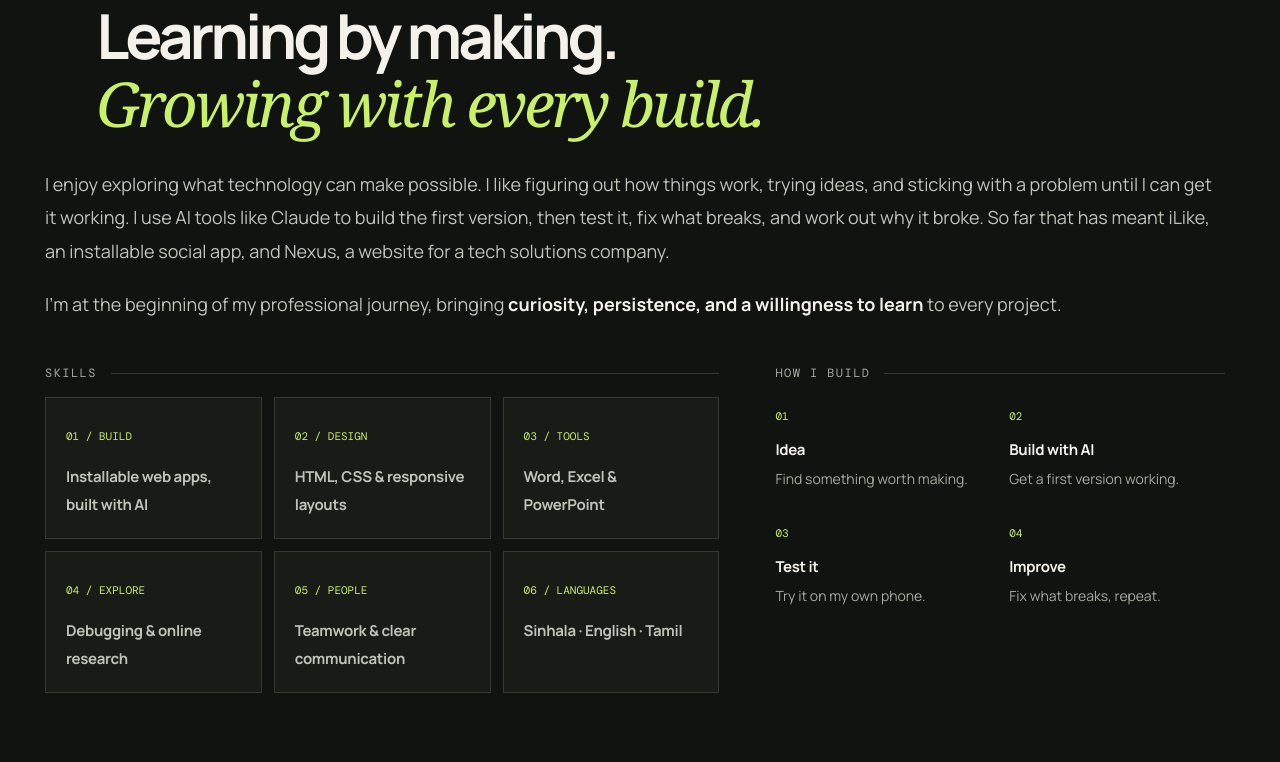
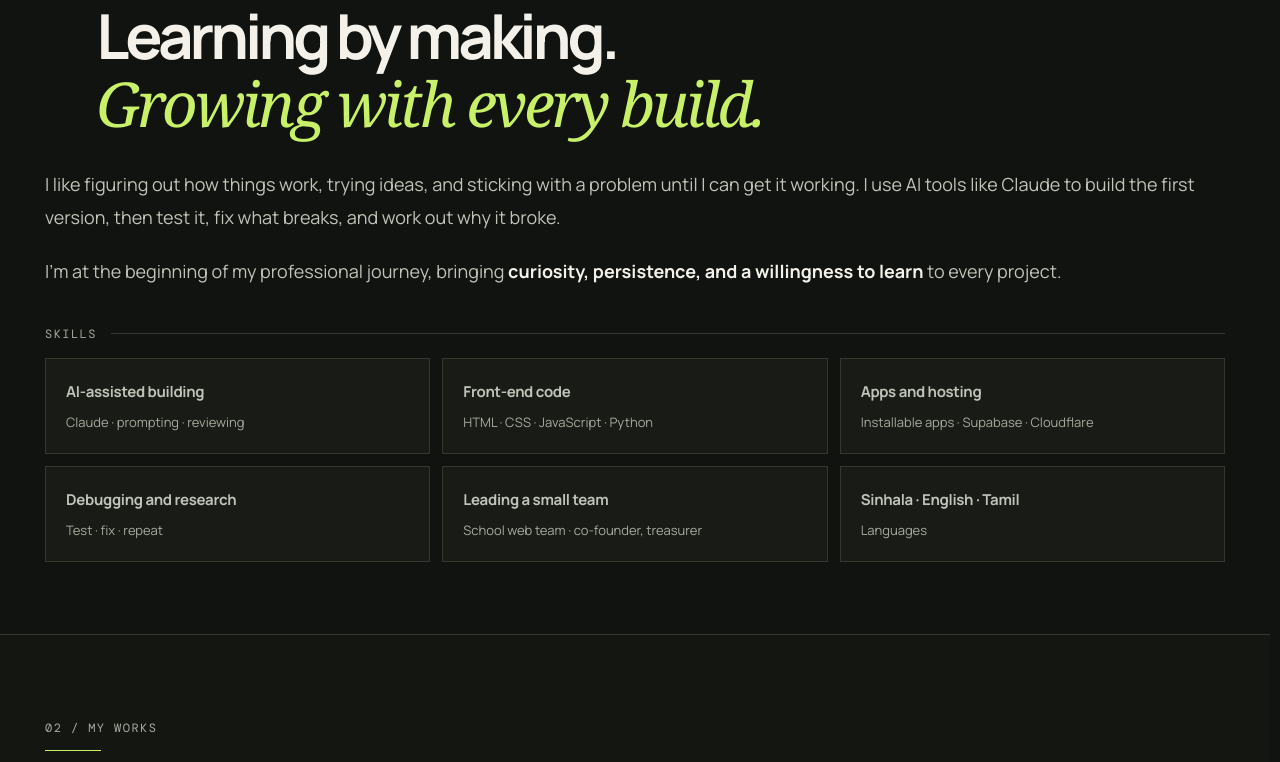
Before and after one commit to arund-dev/portfolio, a plain HTML site: page index.html in a window 1280 px wide. Shown: the part 983-1745 px from the top of the page. Drawn offline with nearby package versions, Linux system fonts and the light colour scheme.

Commit message:
Add files via upload

```diff
--- a/index.html
+++ b/index.html
@@ -201,74 +201,58 @@
 
         <div class="about-grid">
           <div class="about-copy reveal">
-            <p>I enjoy exploring what technology can make possible. I like figuring out how things work, trying ideas, and sticking with a problem until I can get it working. I use AI tools like Claude to build the first version, then test it, fix what breaks, and work out why it broke. So far that has meant iLike, an installable social app, and Nexus, a website for a tech solutions company.</p>
+            <p>I like figuring out how things work, trying ideas, and sticking with a problem until I can get it working. I use AI tools like Claude to build the first version, then test it, fix what breaks, and work out why it broke.</p>
             <p>I’m at the beginning of my professional journey, bringing <strong>curiosity, persistence, and a willingness to learn</strong> to every project.</p>
 
-            <div class="about-cols">
-            <div class="about-col">
-            <h3 class="skills-title mono">How I build</h3>
-            <ol class="how stagger">
-              <li><span class="num">01</span><h4>Idea</h4><p>Find something worth making.</p></li>
-              <li><span class="num">02</span><h4>Build with AI</h4><p>Get a first version working.</p></li>
-              <li><span class="num">03</span><h4>Test it</h4><p>Try it on my own phone.</p></li>
-              <li><span class="num">04</span><h4>Improve</h4><p>Fix what breaks, repeat.</p></li>
-            </ol>
-
-            </div>
-
-            <div class="about-col">
             <h3 class="skills-title mono">Skills</h3>
             <div class="skill-grid stagger">
               <div class="skill">
-                <span class="num">01 / BUILD</span>
-                <h4><button class="skill-btn" type="button" aria-expanded="false" aria-controls="tip-build">Installable web apps, built with AI</button></h4>
-                <div class="tip" id="tip-build" data-code="app.improve();
-// TODO: ship it">
-                  <p>Prompt, build, test, repeat. iLike runs as an installable app with a database behind it (Supabase).</p>
+                <h4><button class="skill-btn" type="button" aria-expanded="false" aria-controls="tip-ai">AI-assisted building</button></h4>
+                <span class="skill-note">Claude · prompting · reviewing</span>
+                <div class="tip" id="tip-ai" data-code="prompt(idea);
+review(output);">
+                  <p>I use AI tools to build the first version, then read what they wrote and fix it by hand.</p>
                 </div>
               </div>
               <div class="skill">
-                <span class="num">02 / DESIGN</span>
-                <h4><button class="skill-btn" type="button" aria-expanded="false" aria-controls="tip-design">HTML, CSS &amp; responsive layouts</button></h4>
-                <div class="tip" id="tip-design" data-code="@media (max-width: 560px)
+                <h4><button class="skill-btn" type="button" aria-expanded="false" aria-controls="tip-code">Front-end code</button></h4>
+                <span class="skill-note">HTML · CSS · JavaScript · Python</span>
+                <div class="tip" id="tip-code" data-code="@media (max-width: 560px)
 { .grid { gap: 8px } }">
-                  <p>One layout that holds up on a small phone and a wide monitor. HTML and CSS fundamentals, and a lot of resizing the window.</p>
+                  <p>Responsive, mobile-first pages that hold up on a small phone and a wide monitor. Lots of resizing the window.</p>
                 </div>
               </div>
               <div class="skill">
-                <span class="num">03 / TOOLS</span>
-                <h4><button class="skill-btn" type="button" aria-expanded="false" aria-controls="tip-tools">Word, Excel &amp; PowerPoint</button></h4>
-                <div class="tip" id="tip-tools" data-code="=SUM(B2:B9)
-=AVERAGE(C2:C9)">
-                  <p>Documents, spreadsheets and slide decks that are tidy, clear and finished on time.</p>
+                <h4><button class="skill-btn" type="button" aria-expanded="false" aria-controls="tip-apps">Apps and hosting</button></h4>
+                <span class="skill-note">Installable apps · Supabase · Cloudflare</span>
+                <div class="tip" id="tip-apps" data-code="&quot;display&quot;: &quot;standalone&quot;">
+                  <p>iLike installs like an app, runs on a Supabase database, and is hosted online with Cloudflare.</p>
                 </div>
               </div>
               <div class="skill">
-                <span class="num">04 / EXPLORE</span>
-                <h4><button class="skill-btn" type="button" aria-expanded="false" aria-controls="tip-explore">Debugging &amp; online research</button></h4>
-                <div class="tip" id="tip-explore" data-code="try { fix(); }
+                <h4><button class="skill-btn" type="button" aria-expanded="false" aria-controls="tip-debug">Debugging and research</button></h4>
+                <span class="skill-note">Test · fix · repeat</span>
+                <div class="tip" id="tip-debug" data-code="try { fix(); }
 catch { search(); }">
-                  <p>When something breaks I read the docs, search for answers, and keep trying until it runs.</p>
+                  <p>When something breaks I read the docs, search for answers, and keep going until it runs. VS Code, Git and GitHub keep track of every change.</p>
                 </div>
               </div>
               <div class="skill">
-                <span class="num">05 / PEOPLE</span>
-                <h4><button class="skill-btn" type="button" aria-expanded="false" aria-controls="tip-people">Teamwork &amp; clear communication</button></h4>
-                <div class="tip" id="tip-people" data-code="git pull --rebase
+                <h4><button class="skill-btn" type="button" aria-expanded="false" aria-controls="tip-team">Leading a small team</button></h4>
+                <span class="skill-note">School web team · co-founder, treasurer</span>
+                <div class="tip" id="tip-team" data-code="team.plan();
 // stay in sync">
-                  <p>I listen first, ask when I’m unsure, and keep people updated on how things are going.</p>
+                  <p>I co-founded my school’s web team, managed its budget, and ran its social media and media coverage.</p>
                 </div>
               </div>
               <div class="skill">
-                <span class="num">06 / LANGUAGES</span>
                 <h4><button class="skill-btn" type="button" aria-expanded="false" aria-controls="tip-lang">Sinhala · English · Tamil</button></h4>
+                <span class="skill-note">Languages</span>
                 <div class="tip" id="tip-lang" data-code="say(&quot;ආයුබෝවන්&quot;);
 say(&quot;வணக்கம்&quot;);">
                   <p>I can work and chat in all three, which helps when talking to different people.</p>
                 </div>
               </div>
-            </div>
-            </div>
             </div>
           </div>
         </div>
@@ -284,7 +268,7 @@ say(&quot;வணக்கம்&quot;);">
         </div>
 
         <article class="project reveal">
-          <span class="project-tag">FEATURED PROJECT · 01</span>
+          <span class="project-tag">PROJECT · 01</span>
 
           <div class="project-title">
             <h3>iLike</h3>
--- a/styles.css
+++ b/styles.css
@@ -569,7 +569,7 @@ header.scrolled .brandmark {
   animation: strip-ghost-b 6s steps(1, end) infinite;
 }
 
-/* Two glitch bursts per 6s: "open to work" glitches into "plzzz", that holds for 0.75s, then it glitches back */
+/* 6s loop: "open to work" glitches into "plzz.." (0.35s), holds for 0.7s, then buzzes out and snaps back (0.1s) */
 @keyframes strip-flicker {
   0% { transform: rotate(-4deg); opacity: 1; }
   77% { opacity: 0.45; }
@@ -579,26 +579,22 @@ header.scrolled .brandmark {
   80% { transform: rotate(-4deg) translate(-2px, 0); opacity: 1; }
   80.5% { transform: rotate(-4deg) translate(2px, -1px) skewX(-4deg); }
   81% { transform: rotate(-4deg); opacity: 1; }
-  93.5% { opacity: 0.45; }
-  94% { opacity: 1; }
-  94.5% { transform: rotate(-4deg) translate(-3px, 0) skewX(-8deg); }
-  95.5% { transform: rotate(-4deg) translate(3px, 1px) skewX(6deg); opacity: 0.8; }
-  96.5% { transform: rotate(-4deg) translate(-2px, 0); opacity: 1; }
-  97% { transform: rotate(-4deg) translate(2px, -1px) skewX(-4deg); }
-  97.5% { transform: rotate(-4deg); opacity: 1; }
-  100% { transform: rotate(-4deg); opacity: 1; }
+  92.7% { opacity: 0.25; transform: rotate(-4deg) translate(2px, 0); }
+  93.1% { opacity: 1; transform: rotate(-4deg) translate(-2px, 0); }
+  93.5% { opacity: 0.3; transform: rotate(-4deg) translate(1px, 0); }
+  93.9%, 100% { opacity: 1; transform: rotate(-4deg); }
 }
 
 @keyframes strip-text-a {
   0%, 78.9% { opacity: 1; }
-  79%, 95.4% { opacity: 0; }
-  95.5%, 100% { opacity: 1; }
+  79%, 92.6% { opacity: 0; }
+  92.7%, 100% { opacity: 1; }
 }
 
 @keyframes strip-text-b {
   0%, 78.9% { opacity: 0; }
-  79%, 95.4% { opacity: 1; }
-  95.5%, 100% { opacity: 0; }
+  79%, 92.6% { opacity: 1; }
+  92.7%, 100% { opacity: 0; }
 }
 
 @keyframes strip-ghost-a {
@@ -608,11 +604,6 @@ header.scrolled .brandmark {
   79.5% { opacity: 1; transform: translate(-2px, 0); clip-path: inset(20% 0 40% 0); }
   80.5% { opacity: 1; transform: translate(-3px, 0); clip-path: inset(0 0 30% 0); }
   81.5% { opacity: 0; }
-  94% { opacity: 1; transform: translate(-3px, 0); clip-path: inset(0 0 55% 0); }
-  95% { opacity: 1; transform: translate(3px, 0); clip-path: inset(45% 0 0 0); }
-  96% { opacity: 1; transform: translate(-2px, 0); clip-path: inset(20% 0 40% 0); }
-  97% { opacity: 1; transform: translate(-3px, 0); clip-path: inset(0 0 30% 0); }
-  98% { opacity: 0; }
 }
 
 @keyframes strip-ghost-b {
@@ -622,11 +613,6 @@ header.scrolled .brandmark {
   79.5% { opacity: 1; transform: translate(2px, 0); clip-path: inset(55% 0 5% 0); }
   80.5% { opacity: 1; transform: translate(3px, 0); clip-path: inset(40% 0 0 0); }
   81.5% { opacity: 0; }
-  94% { opacity: 1; transform: translate(3px, 0); clip-path: inset(50% 0 0 0); }
-  95% { opacity: 1; transform: translate(-3px, 0); clip-path: inset(0 0 50% 0); }
-  96% { opacity: 1; transform: translate(2px, 0); clip-path: inset(55% 0 5% 0); }
-  97% { opacity: 1; transform: translate(3px, 0); clip-path: inset(40% 0 0 0); }
-  98% { opacity: 0; }
 }
 
 .portrait-label .t-a,
@@ -989,13 +975,16 @@ header.scrolled .brandmark {
   }
 }
 
-.skill .num {
-  font: 11px var(--mono);
-  color: var(--accent);
+.skill-note {
+  display: block;
+  margin-top: 7px;
+  color: var(--muted);
+  font-size: 13px;
+  line-height: 1.5;
 }
 
 .skill h4 {
-  margin: 13px 0 0;
+  margin: 0;
   font-size: 15px;
   letter-spacing: -0.02em;
 }
@@ -1107,35 +1096,6 @@ header.scrolled .brandmark {
   pointer-events: none;
 }
 
-/* "How I build": four plain steps */
-.how {
-  display: grid;
-  grid-template-columns: repeat(4, 1fr);
-  gap: 18px;
-  margin: 16px 0 0;
-  padding: 0;
-  list-style: none;
-}
-
-.how .num {
-  font: 11px var(--mono);
-  color: var(--accent);
-}
-
-.how h4 {
-  margin: 6px 0 4px;
-  color: var(--ink);
-  font-size: 15px;
-  letter-spacing: -0.02em;
-}
-
-.about-copy .how p {
-  margin: 0;
-  color: var(--muted);
-  font-size: 14px;
-  line-height: 1.55;
-}
-
 /* --------------------------------------------------------------------------
    9. Project
    -------------------------------------------------------------------------- */
@@ -1834,11 +1794,6 @@ footer a {
     gap: 8px;
   }
 
-  .how {
-    grid-template-columns: 1fr 1fr;
-    gap: 22px 16px;
-  }
-
   .skill {
     min-height: 100px;
     padding: 15px;
@@ -1846,6 +1801,10 @@ footer a {
 
   .skill h4 {
     font-size: 13px;
+  }
+
+  .skill-note {
+    font-size: 12px;
   }
 
   /* Project */
@@ -2027,34 +1986,13 @@ footer a {
     max-width: none; /* full width */
   }
 
-  .about-cols {
-    display: grid;
-    grid-template-columns: 1.2fr 0.8fr; /* Skills (wide) on the left, How I build on the right */
-    gap: 56px;
-    align-items: start;
-    margin-top: 44px;
-  }
-
-  .about-col .skills-title {
-    margin-top: 0;
-  }
-
-  .how {
-    grid-template-columns: repeat(2, 1fr);
-    gap: 24px 18px;
-  }
-
   .skill-grid {
-    grid-template-columns: repeat(3, 1fr); /* 3 x 2, so both blocks end at about the same height */
+    grid-template-columns: repeat(3, 1fr); /* 3 x 2 */
   }
 
   .skill {
     min-height: 96px;
   }
-
-  /* swap sides: Skills first, How I build second */
-  .about-col:nth-child(1) { order: 2; }
-  .about-col:nth-child(2) { order: 1; }
 
   /* section titles nudged a bit to the right */
   .section-title {
@@ -2185,9 +2123,17 @@ footer a {
 /* Nexus phone screenshot is cropped to the page area, so give it its own shape */
 .project--nexus .shot-phone { aspect-ratio: 600 / 1039; top: 4%; }
 
-/* space between project cards */
+/* a line above each project (under the section title and between the two), same length as the content */
 .project + .project {
   margin-top: 72px;
+}
+
+.section-head + .project {
+  margin-top: 36px; /* room between the title and the line */
+}
+
+.section-head + .project,
+.project + .project {
   padding-top: 56px;
   border-top: 1px solid var(--line);
 }
```
